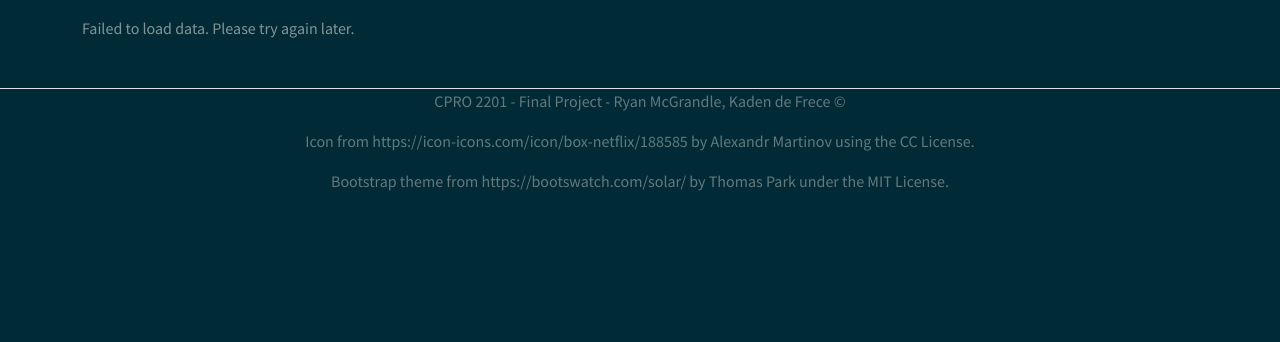
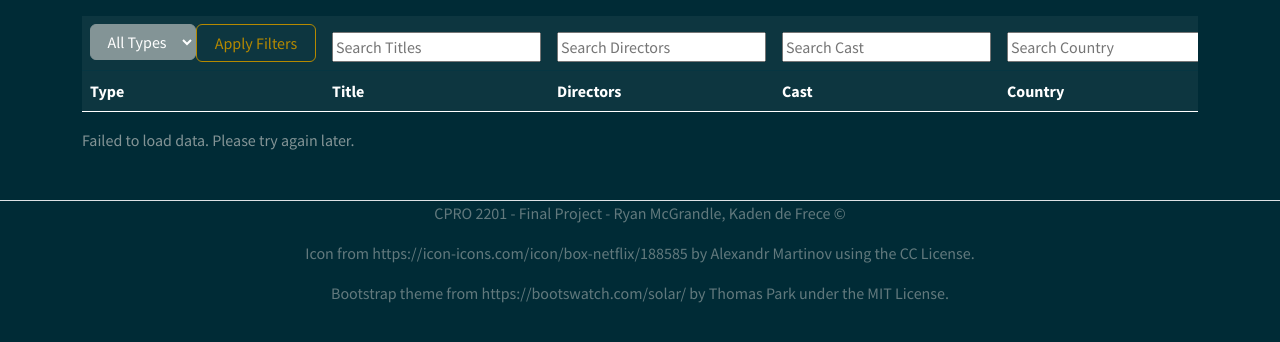
Before and after one commit to Syyren/Python-Final, a Django app: page /titles/ in a window 1280 px wide. Shown: the part 91-433 px from the top of the page. Run offline with Django 5.2, Linux system fonts and the light colour scheme; data comes from the database, SQL or seed files in the repository; data that the repository does not hold is empty; some libraries are stand-ins or nearby versions.

Commit message:
implemented cleaner loading page for all

```diff
--- a/data_analysis_project/data_analysis_app/templates/navbar.html
+++ b/data_analysis_project/data_analysis_app/templates/navbar.html
@@ -17,13 +17,10 @@
                     </a>
                     <ul class="dropdown-menu" aria-labelledby="navbarDropdown">
                         <li>
-                            <a class="dropdown-item" href="#">All</a>
+                            <a class="dropdown-item" href="/titles">All Titles</a>
                         </li>
                         <li>
-                            <a class="dropdown-item" href="#">Movies</a>
-                        </li>
-                        <li>
-                            <a class="dropdown-item" href="#">TV Shows</a>
+                            <a class="dropdown-item" href="/analyze">Analyze</a>
                         </li>
                         <li><hr class="dropdown-divider"></li>
                         <li>
--- a/data_analysis_project/data_analysis_app/templates/view_titles.html
+++ b/data_analysis_project/data_analysis_app/templates/view_titles.html
@@ -1,25 +1,21 @@
 {% extends 'index.html' %}
 
 {% block content %}
-<div id="loading">
-    <p>Loading data, please wait...</p>
-</div>
-
-<div id="table-container" style="display: none;">
-    <table id="titles-table">
+<div id="table-container" class="table-responsive">
+    <table id="titles-table" class="table table-striped table-hover">
         <thead>
             <tr>
                 <th>
-                    <button id="apply-filters">Apply Filters</button>
+                    <div class="d-flex">
+                        <div class="dropdown">
+                            <select id="filter-type" class="btn btn-secondary dropdown-toggle">
+                                <option class="dropdown-item" value="">All Types</option>
+                            </select>
+                        </div>
+                        <button id="apply-filters" class="btn btn-outline-primary" style="min-width: 120px;">Apply Filters</button>
+                    </div>
                 </th>
-            </tr>
-            <tr>
-                <th>
-                    <select id="filter-type">
-                        <option value="">All Types</option>
-                    </select>
-                </th>
-                <th><input type="text" id="filter-title" placeholder="Search Title"></th>
+                <th><input type="text" id="filter-title" placeholder="Search Titles"></th>
                 <th><input type="text" id="filter-directors" placeholder="Search Directors"></th>
                 <th><input type="text" id="filter-casts" placeholder="Search Cast"></th>
                 <th><input type="text" id="filter-country" placeholder="Search Country"></th>
@@ -58,6 +54,15 @@
     </table>
 </div>
 
+<div id="loading">
+    <div class="d-flex justify-content-center">
+        <div class="spinner-border" role="status">
+            <span class="visually-hidden">Loading...</span>
+        </div>
+    </div>
+</div>
+
+<!--JavaScript block that fetches a JSON from our API to dynamically render our data to the page-->
 <script>
     document.addEventListener("DOMContentLoaded", function () {
         //fetch data from endpoint
@@ -85,14 +90,22 @@
                         <td>${title.type}</td>
                         <td>${title.title}</td>
                         <td>${title.directors.join(', ') || 'No directors listed'}</td>
-                        <td>${title.casts.join(', ') || 'No cast listed'}</td>
+                        <td>
+                            <div style="max-height: 10vh; max-width: 20vw; overflow-y: scroll; padding: 5px;">
+                                ${title.casts.join(', ') || 'No cast listed'}
+                            </div>
+                        </td>
                         <td>${title.country}</td>
                         <td>${title.date_added}</td>
                         <td>${title.release_year}</td>
                         <td>${title.rating}</td>
                         <td>${title.duration}</td>
                         <td>${title.listed_in.join(', ') || 'No categories listed'}</td>
-                        <td>${title.description}</td>
+                        <td>
+                            <div style="max-height: 10vh; max-width: 20vw; overflow-y: scroll; padding: 5px;">
+                                ${title.description}
+                            </div>
+                        </td>
                     `;
                     tableBody.appendChild(row);
 
--- a/data_analysis_project/data_analysis_app/views.py
+++ b/data_analysis_project/data_analysis_app/views.py
@@ -30,6 +30,14 @@ def get_titles_data(request):
     titles = Title.objects.prefetch_related('directors', 'casts', 'listed_in').all()
     data = []
     for title in titles:
+        duration = ""
+        if title.type == "Movie":
+            duration = f"{title.duration} Mins"
+        if title.type == "TV Show":
+            s = ""
+            if title.duration > 1:
+                s = "s"
+            duration = f"{title.duration} Season{s}"
         data.append({
             'type': title.type,
             'title': title.title,
@@ -39,7 +47,7 @@ def get_titles_data(request):
             'date_added': title.date_added,
             'release_year': title.release_year,
             'rating': title.rating,
-            'duration': title.duration,
+            'duration': duration,
             'listed_in': [category.listed_in_name for category in title.listed_in.all()],
             'description': title.description,
             })
```
